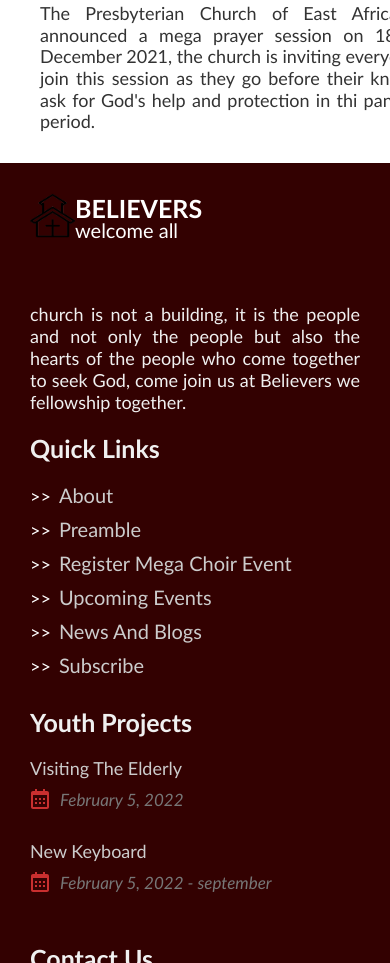
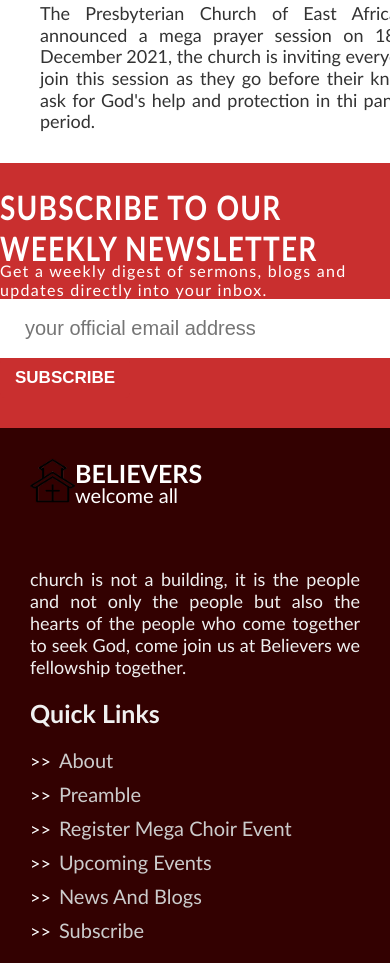
Before and after one commit to codeme254/Believers-Church, a plain HTML site: page index.html in a window 390 px wide. Shown: the part 9348-10311 px from the top of the page. Drawn offline with Linux system fonts and the light colour scheme.

Commit message:
finished up the subscribe part, fairly responsive

```diff
--- a/index.html
+++ b/index.html
@@ -412,7 +412,6 @@
           </div>
       </div>
     </section>
-
     <!-- end of the upcoming events section -->
 
     <!-- beginning of the news and blogs section -->
@@ -579,7 +578,16 @@
     </section>
     <!-- end of the news and blogs section -->
 
-
+    <section class="subscribe">
+        <div class="subscribe__textbox">
+          <h1 class="title subscribe__text">subscribe to our weekly newsletter</h1>
+          <p class="subscribe__subtitle">Get a weekly digest of sermons, blogs and updates directly into your inbox.</p>
+        </div>
+        <form action="#" class="subscribe__form">
+            <input required type="email" placeholder="your official email address" class="subscribe__form--text-input">
+            <button class="subscribe__form--button">subscribe</button>
+        </form>
+    </section>
     <!-- The footer section -->
     <footer class="footer">
         <div class="footer__main">
--- a/styles/styles.css
+++ b/styles/styles.css
@@ -559,6 +559,48 @@
 }
 /* end of news and blogs stylings */
 
+/* Beginning of subscribe stylings */
+.subscribe{
+  display: flex;
+  align-items: center;
+  justify-content: space-around;
+  flex-wrap: wrap;
+  background-color: var(--color-primary);
+  padding-block: 3rem;
+}
+.subscribe__text{
+  font-size: 2.8rem;
+  font-weight: bold;
+  transform: scaleY(1.2);
+  color: var(--color-white);
+}
+.subscribe__subtitle{
+  font-size: 1.6rem;
+  color: var(--color-white);
+  letter-spacing: 1.3px;
+}
+.subscribe__form--text-input{
+  padding: 1.8rem 2.5rem;
+  border: none;
+  outline: none;
+  font-size: 2rem;
+  color: var(--color-grey);
+  min-width: 50rem;
+  margin-right: -14rem;
+}
+.subscribe__form--button{
+  border: none;
+  outline: none;
+  padding: 1rem 1.5rem;
+  font-size: 1.7rem;
+  background-color: var(--color-primary);
+  font-weight: bold;
+  color: var(--color-white);
+  cursor: pointer;
+  border-radius: 5px;
+  text-transform: uppercase;
+}
+
 /* beginning of footer stylings */
 .footer{
   background-color: #330101;
```
